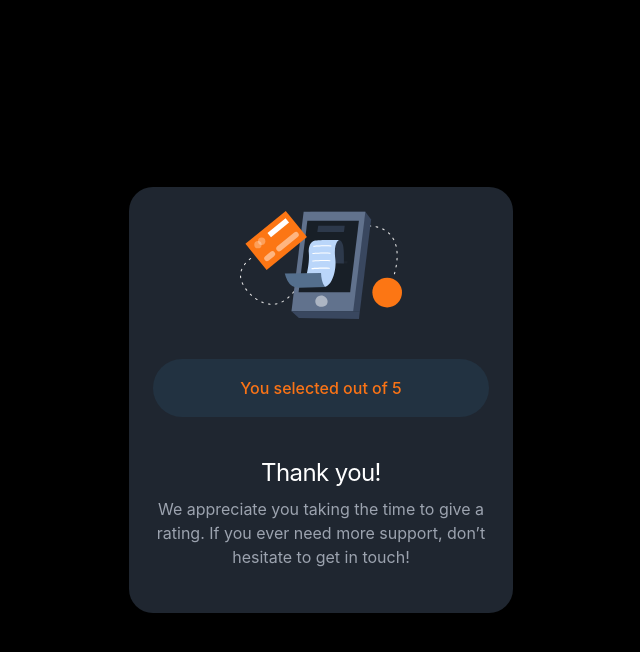
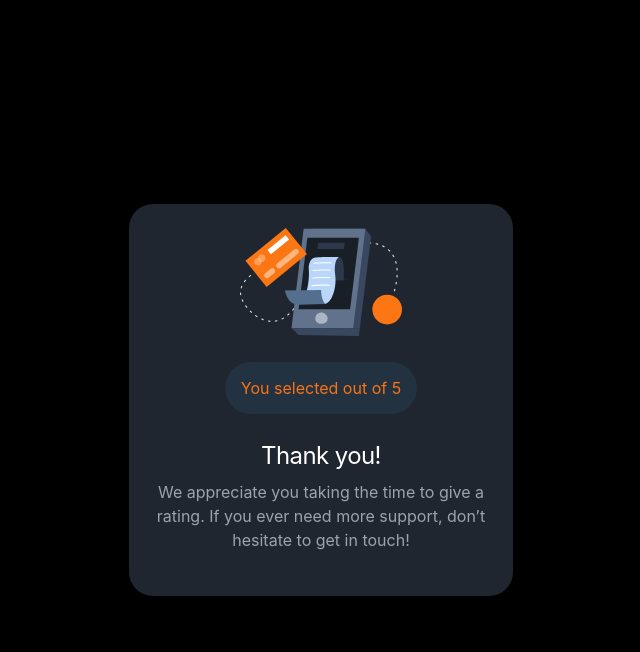
Before and after one commit to seya101/Interactive-Rating-Component, a Vue app: page / in a window 1280 px wide. Both pictures are taken after a click on the button "SUMBIT". Shown: the top 652 px of the page, without its empty margins (319-959 px from the left). Built offline with nearby package versions, Linux system fonts and the light colour scheme.

Commit message:
update html

```diff
--- a/src/components/RatingForm.vue
+++ b/src/components/RatingForm.vue
@@ -49,11 +49,11 @@
         </div>
         <!-- Pill -->
         <div class="mb-10">
-          <button
+          <span
           class="bg-[#223241] text-orange-500  w-full rounded-full p-4"
           >
           You selected {{ active }} out of 5
-          </button>
+          </span>
         </div>
 
         <!-- Content -->
@@ -69,8 +69,6 @@
 
 <script setup>
   import { ref } from "vue";
-  import { useRouter } from 'vue-router'
-  const router = useRouter()
   const active = ref(null);
   const showDiv = ref(null);
   const hiddenDiv = ref(null);
```
